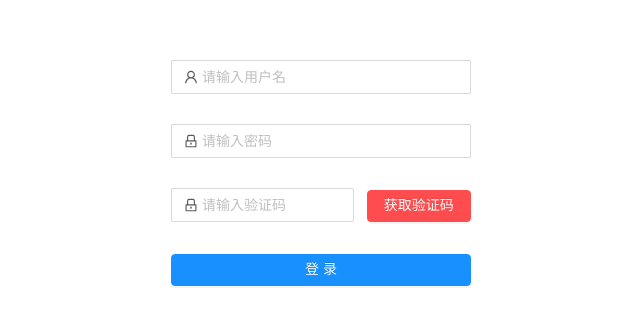
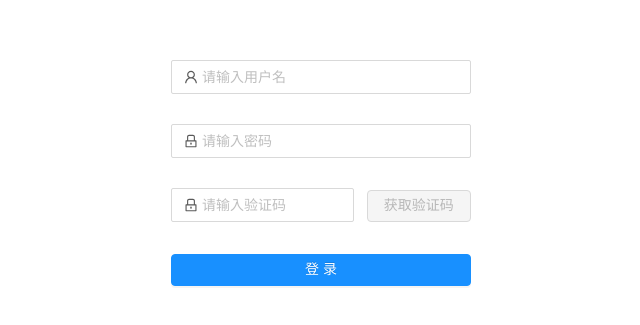
Before and after one commit to pyeden/reactProject, a React app: page / in a window 1280 px wide. Shown: the part 345-670 px from the top of the page, without its empty margins (319-959 px from the left). Built offline with nearby package versions, Linux system fonts and the light colour scheme.

Commit message:
处理this指向，添加验证码按钮禁用逻辑

```diff
--- a/src/views/login/LoginForm.js
+++ b/src/views/login/LoginForm.js
@@ -1,7 +1,7 @@
 import React, { Component, Fragment } from 'react';
 import { Form, Input, Button } from 'antd';
 import { UserOutlined, LockOutlined } from '@ant-design/icons';
-import { Row, Col } from 'antd';
+import { Row, Col, message } from 'antd';
 // import { validate_password } from '../../utils/validate'
 import "./index.scss";
 //api
@@ -13,7 +13,8 @@ class LoginForm extends Component {
     constructor(props) {
       super(props)
       this.state = {
-          username: ""
+          username: "",
+          code_button_disable: true
 
       };
     }
@@ -42,6 +43,10 @@ class LoginForm extends Component {
 
     //点击获取验证码
     getCode = () => {
+        if(!this.state.username) {
+            message.warning("用户名不能为空", 1)
+            return false
+        }
 
         const requestData = {
             username:this.state.username,
@@ -59,7 +64,9 @@ class LoginForm extends Component {
 
     render() {
 
-      const {username} = this.state
+      const {username, code_button_disable} = this.state
+      //使用变量来存储this指向
+      const _this = this
       return (
         <Fragment>
             <div className="form-header">
@@ -77,7 +84,21 @@ class LoginForm extends Component {
                     <Form.Item name="username" rules={
                         [
                             { required: true, message: '请输入用户名!' },
-                            { type: "email", message: "用户名是邮箱"}
+                            { type: "email", message: "用户名是邮箱"},
+                            ({getFieldValue}) => ({
+                                validator(rule, value) {
+                                    if (value) {
+                                        _this.setState({
+                                            code_button_disable: false
+                                        })
+                                        return Promise.resolve()
+                                    }
+                                    _this.setState({
+                                        code_button_disable: true
+                                    })
+                                    return Promise.reject("账户不能为空")
+                                }
+                            })
                         ]
                     }>
                     <Input value={username} onChange={this.inputChange} prefix={<UserOutlined className="site-form-item-icon" />} placeholder="请输入用户名" />
@@ -86,7 +107,8 @@ class LoginForm extends Component {
                     <Form.Item name="password" rules={
                         [
                             { required: true, message: '请输入密码!' },
-                            { min: 6, message: '最少6位'}
+                            { min: 6, message: '最少6位'},
+
                         ]
                     }>
                     <Input prefix={<LockOutlined className="site-form-item-icon" />} type="password" placeholder="请输入密码"/>
@@ -98,7 +120,7 @@ class LoginForm extends Component {
                         <Input prefix={<LockOutlined className="site-form-item-icon" />} placeholder="请输入验证码"/>
                         </Col>
                         <Col span={9}>
-                        <Button type="primary" onClick={this.getCode}  danger block>    {/*htmlType="submit"会自动触发onFinish表单提交方法 */}
+                        <Button type="primary" disabled={code_button_disable} onClick={this.getCode}  danger block>    {/*htmlType="submit"会自动触发onFinish表单提交方法 */}
                             获取验证码
                         </Button>
                         </Col>
```
